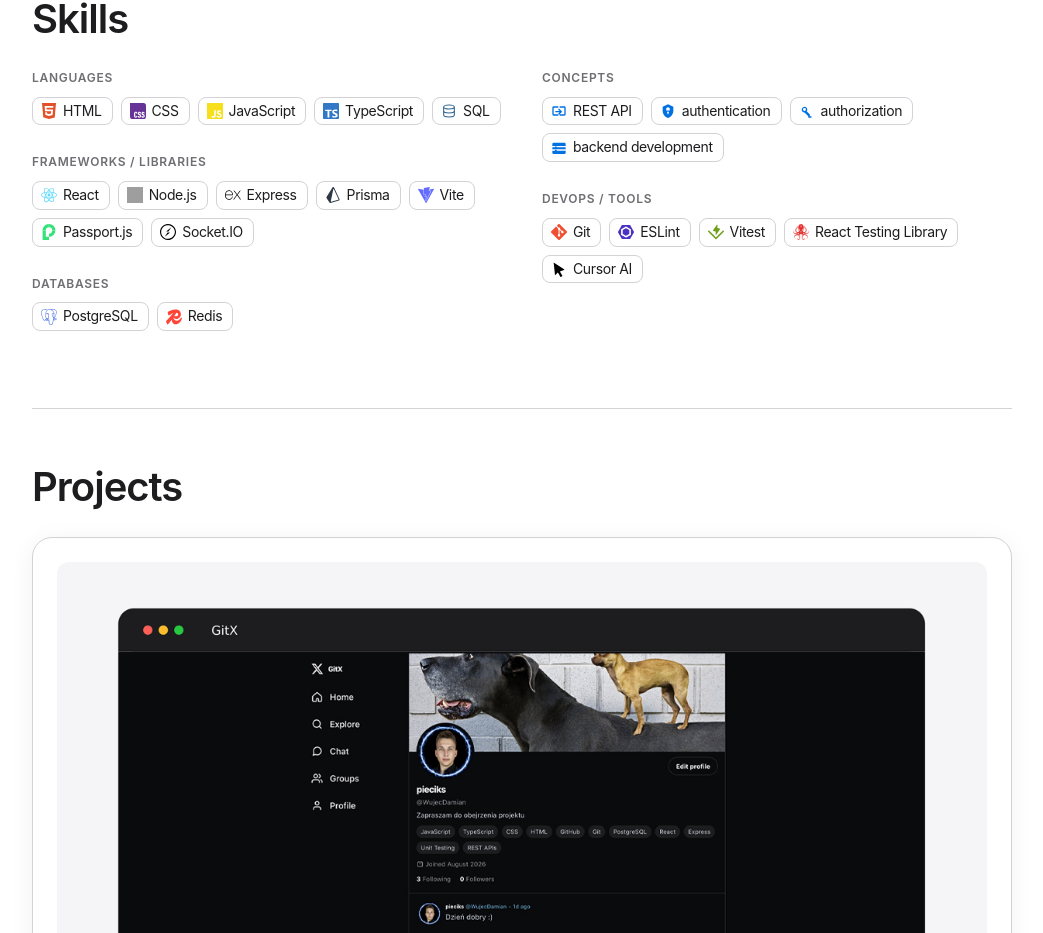
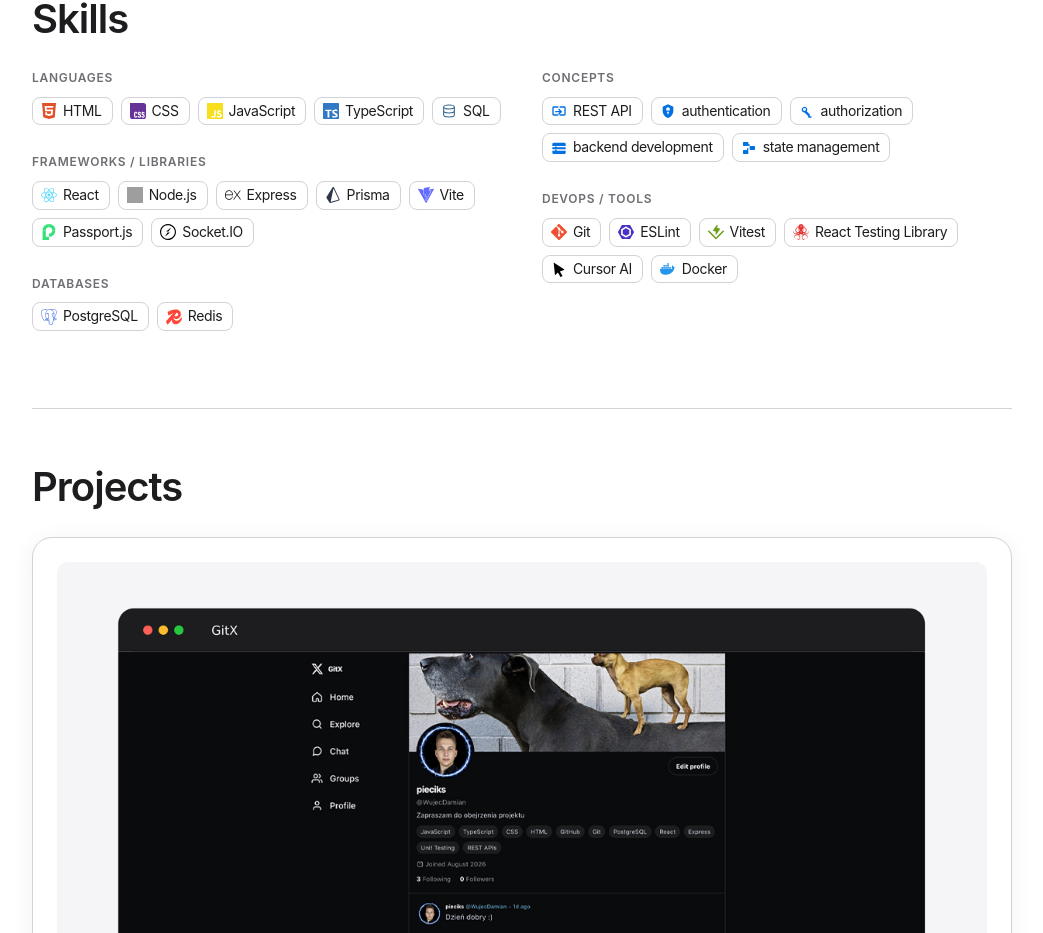
Before and after one commit to WujecDamian/WujecDamian-Portfolio, a React (Vite) app: page / in a window 1280 px wide. Shown: the part 1136-2069 px from the top of the page, without its empty margins (118-1161 px from the left). Built offline with nearby package versions, Linux system fonts and the light colour scheme; grey boxes are pictures that could not be loaded.

Commit message:
feat: match education dates and skills to the latest CV

```diff
--- a/src/components/Skills/skillGroups.ts
+++ b/src/components/Skills/skillGroups.ts
@@ -21,11 +21,11 @@
   },
   {
     labelKey: 'concepts',
-    items: ['rest', 'authentication', 'authorization', 'backend'],
+    items: ['rest', 'authentication', 'authorization', 'backend', 'statemanagement'],
   },
   {
     labelKey: 'tools',
-    items: ['git', 'eslint', 'vitest', 'testinglibrary', 'cursor'],
+    items: ['git', 'eslint', 'vitest', 'testinglibrary', 'cursor', 'docker'],
   },
 ] as const
 
--- a/src/components/Skills/skillIcons.ts
+++ b/src/components/Skills/skillIcons.ts
@@ -3,6 +3,7 @@
 import backend from '../../assets/skills/backend.svg'
 import css from '../../assets/skills/css.svg'
 import cursor from '../../assets/skills/cursor.svg'
+import docker from '../../assets/skills/docker.svg'
 import eslint from '../../assets/skills/eslint.svg'
 import express from '../../assets/skills/express.svg'
 import git from '../../assets/skills/git.svg'
@@ -17,6 +18,7 @@
 import rest from '../../assets/skills/rest.svg'
 import socketio from '../../assets/skills/socketio.svg'
 import sql from '../../assets/skills/sql.svg'
+import statemanagement from '../../assets/skills/statemanagement.svg'
 import testinglibrary from '../../assets/skills/testinglibrary.svg'
 import typescript from '../../assets/skills/typescript.svg'
 import vite from '../../assets/skills/vite.svg'
@@ -42,9 +44,11 @@
   authentication,
   authorization,
   backend,
+  statemanagement,
   git,
   eslint,
   vitest,
   testinglibrary,
   cursor,
+  docker,
 }
--- a/src/i18n/en.ts
+++ b/src/i18n/en.ts
@@ -54,11 +54,13 @@
       authentication: "authentication",
       authorization: "authorization",
       backend: "backend development",
+      statemanagement: "state management",
       git: "Git",
       eslint: "ESLint",
       vitest: "Vitest",
       testinglibrary: "React Testing Library",
       cursor: "Cursor AI",
+      docker: "Docker",
     },
   },
   project: {
@@ -88,7 +90,7 @@
         title:
           "Completed The Odin Project - Full Stack JavaScript path, a self-taught course emphasizing reading documentation and building projects from scratch",
 
-        dates: "February–August 2026",
+        dates: "February–September 2026",
       },
       {
         school: "Regionalne Centrum Edukacji Zawodowej w Biłgoraju",
--- a/src/i18n/pl.ts
+++ b/src/i18n/pl.ts
@@ -56,11 +56,13 @@
       authentication: "uwierzytelnianie",
       authorization: "autoryzacja",
       backend: "tworzenie i rozwój backendu",
+      statemanagement: "zarządzanie stanem",
       git: "Git",
       eslint: "ESLint",
       vitest: "Vitest",
       testinglibrary: "React Testing Library",
       cursor: "Cursor AI",
+      docker: "Docker",
     },
   },
   project: {
@@ -89,7 +91,7 @@
         school: "The Odin Project",
         title:
           "Ukończyłem kurs „The Odin Project – ścieżka Full Stack JavaScript” – kurs dla samouków, kładący nacisk na czytanie dokumentacji i tworzenie projektów od podstaw",
-        dates: "Luty–Sierpień 2026",
+        dates: "Luty–Wrzesień 2026",
       },
       {
         school: "Regionalne Centrum Edukacji Zawodowej w Biłgoraju",
```
Also changed, not shown: src/assets/skills/docker.svg (added), src/assets/skills/statemanagement.svg (added).
